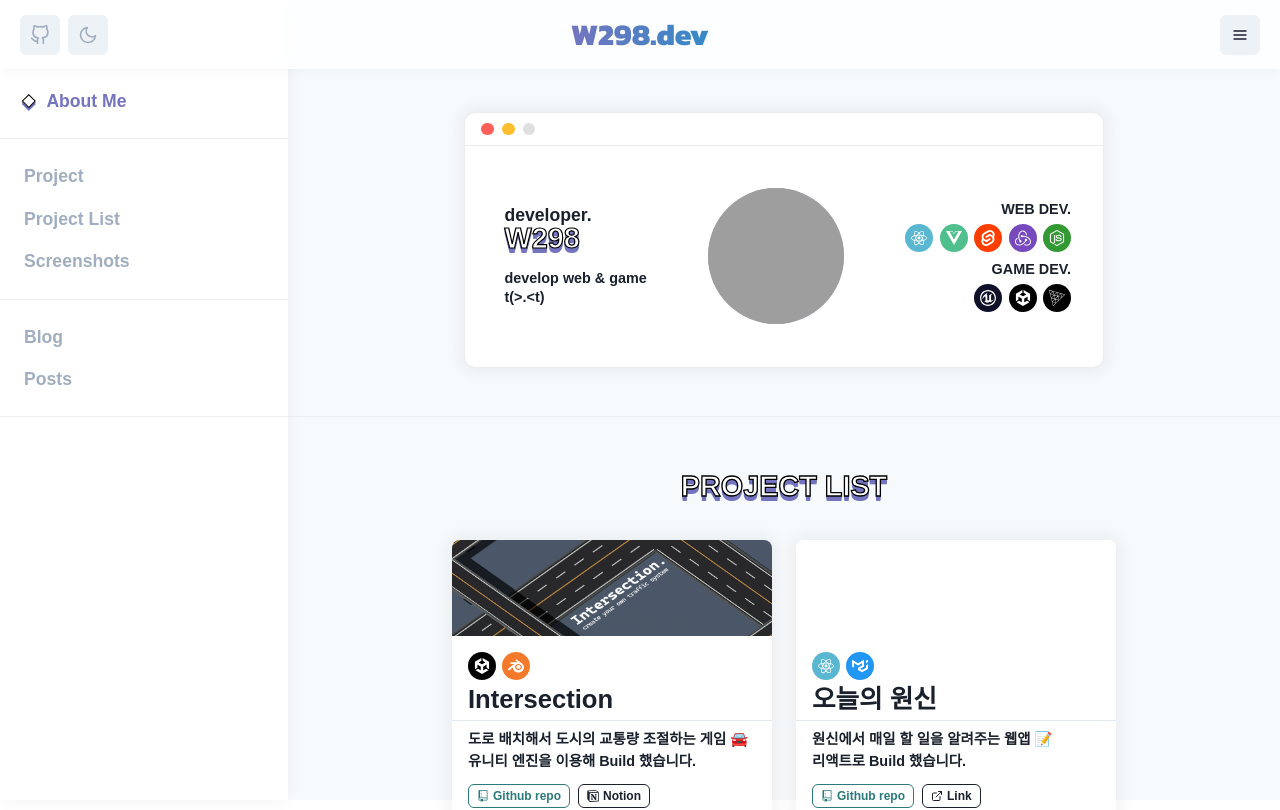
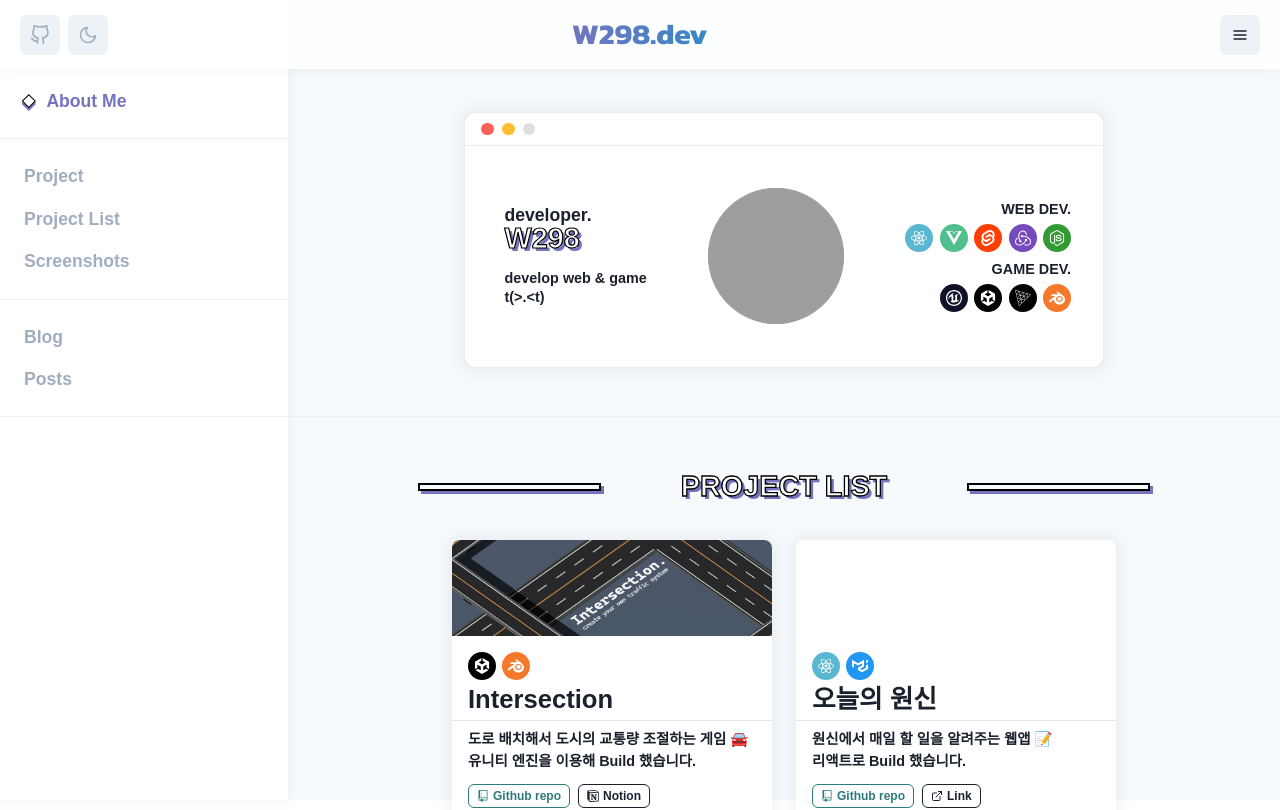
Before and after one commit to W298/w298.dev, a React (Create React App) app: page / in a window 1280 px wide. Shown: the top 810 px of the page. Built offline with nearby package versions, Linux system fonts and the light colour scheme; grey boxes are pictures that could not be loaded; a web font is replaced by a local one.

Commit message:
Modify Stacked Text Design

```diff
--- a/src/AboutMe.js
+++ b/src/AboutMe.js
@@ -8,24 +8,12 @@ import { ReactComponent as Unity } from "./svgs/unity.svg";
 import { ReactComponent as Threejs } from "./svgs/threedotjs.svg";
 import { ReactComponent as Nodejs } from "./svgs/nodedotjs.svg";
 import { ReactComponent as Redux } from "./svgs/redux.svg";
+import { SiBlender } from "react-icons/si";
 
 import { Window } from "./Window.js";
 import { CircleIcon } from "./CircleIcon.js";
 
 export default function AboutMe() {
-  const txtShadow = {
-    color: "#7474BF",
-    repeat: 5,
-    get style() {
-      let str = "";
-      for (let i = 1; i <= this.repeat; i++) {
-        str += `0px ${i}px ${this.color}`;
-        str += i !== this.repeat ? ", " : "";
-      }
-      return str;
-    },
-  };
-
   return (
     <Flex p={[10, 10, 12]} width="100%" justifyContent="center">
       <Window w={["100%", "100%", "40rem"]} h={["100%", "100%", "16rem"]}>
@@ -42,8 +30,9 @@ export default function AboutMe() {
               fontSize="1.8rem"
               fontWeight="extrabold"
               color="white"
-              textShadow={txtShadow.style}
+              textShadow="3px 3px #7474BF"
               style={{ "-webkit-text-stroke": "1.2px black" }}
+              mr={{ base: "0.15rem", sm: "0.15rem", md: "0" }}
             >
               W298
             </Text>
@@ -102,6 +91,7 @@ export default function AboutMe() {
                 <CircleIcon bgColor="#0E1128" icon={Unreal} />
                 <CircleIcon bgColor="black" icon={Unity} />
                 <CircleIcon bgColor="black" icon={Threejs} />
+                <CircleIcon bgColor="#F5792A" icon={SiBlender} />
               </Flex>
             </Flex>
           </Flex>
--- a/src/App.js
+++ b/src/App.js
@@ -212,10 +212,11 @@ export default function App() {
           </Flex>
           <Flex flex="1" justifyContent="center">
             <Text
+              transform="scaleY(0.95)"
               bgGradient="linear(to-r, #7474BF, #348AC7)"
               bgClip="text"
               fontSize="3xl"
-              fontWeight="extrabold"
+              fontWeight="bold"
               fontFamily="Kanit"
               p={1}
             >
@@ -324,17 +325,38 @@ export default function App() {
         <AboutMe />
         <Divider />
         <Box px={10} py={12} id="project-list-point">
+          <Flex
+            w="100%"
+            justifyContent="center"
+            gap="5rem"
+            mb="2rem"
+            alignItems="center"
+          >
+            <Box
+              display={["none", "none", "block"]}
+              w="20%"
+              border="2px black solid"
+              height="0.5rem"
+              boxShadow="3px 3px #7474bf"
+            ></Box>
             <Text
               textAlign="center"
-            pb="2rem"
               fontWeight="extrabold"
               fontSize="1.8rem"
               color="white"
               style={{ "-webkit-text-stroke": "1.3px black" }}
-            textShadow="0px 1px #7474bf, 0px 2px #7474bf, 0px 3px #7474bf, 0px 4px #7474bf, 0px 5px #7474bf"
+              textShadow="3px 3px #7474BF"
             >
               PROJECT LIST
             </Text>
+            <Box
+              display={["none", "none", "block"]}
+              w="20%"
+              border="2px black solid"
+              height="0.5rem"
+              boxShadow="3px 3px #7474bf"
+            ></Box>
+          </Flex>
           <Box
             display="grid"
             gridTemplateColumns={[
```
Lines whose indentation alone changed are shown as unchanged.
